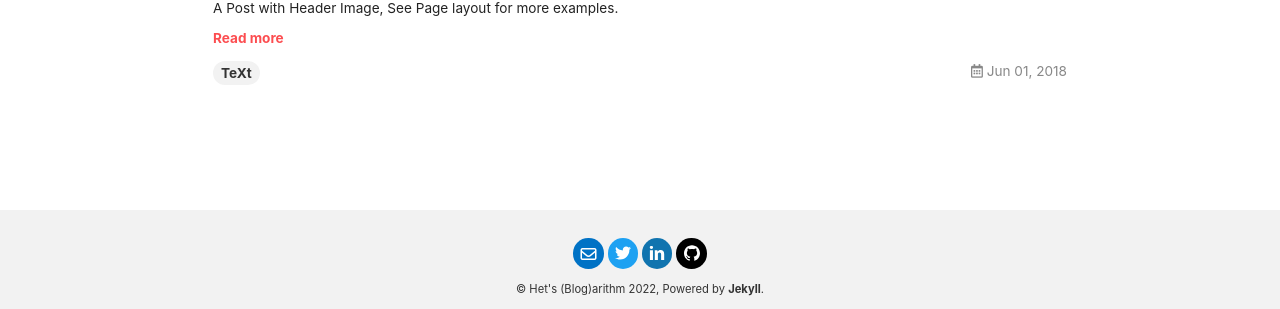
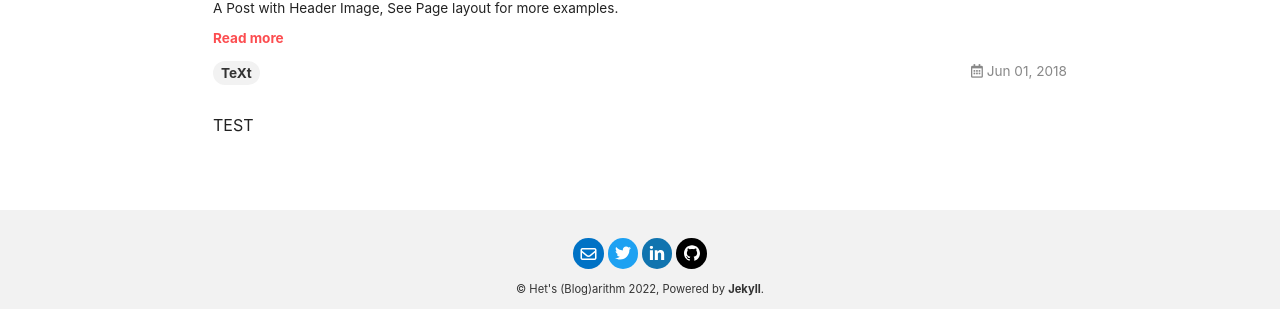
Before and after one commit to Het-Joshi/blog, a Jekyll site: the page built from index.html, in a window 1280 px wide. Shown: the part 577-886 px from the top of the page. Built offline with Jekyll 4.4.1, drawn with Linux system fonts in a browser that asks for light colours; nearby versions of some CDN libraries; emoji names are drawn with the system emoji font; the list of posts is cut into pages by our own code.

Commit message:
Update home.html

```diff
--- a/_layouts/home.html
+++ b/_layouts/home.html
@@ -33,6 +33,7 @@ articles:
   show_readmore: true
   show_info: true
 ---
+<header>TEST</header>
 <div class="layout--home">
   {%- include paginator.html -%}
 </div>
```
